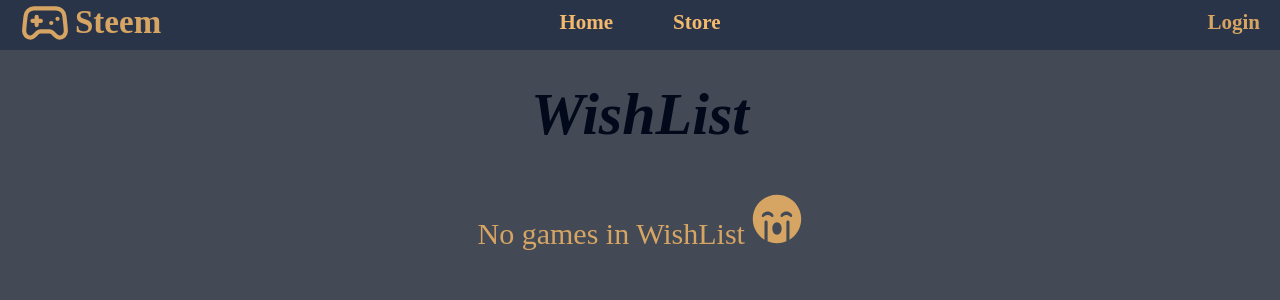
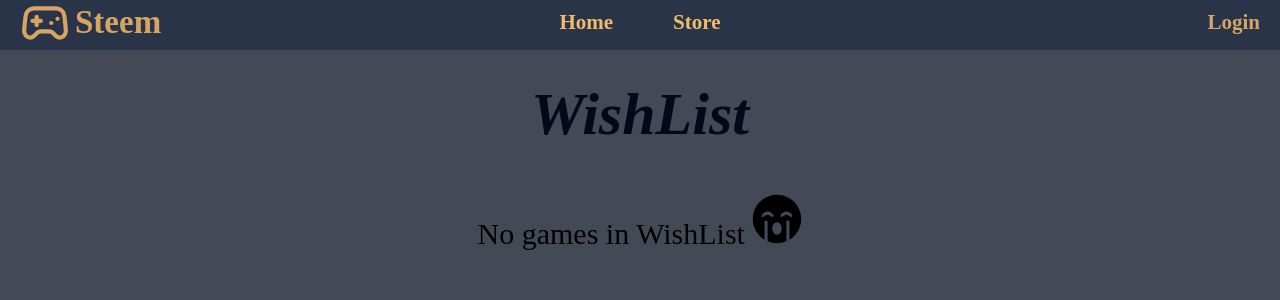
Before and after one commit to Juntakk/steem, a React (Create React App) app: page /wishlist in a window 1280 px wide. Shown: the top 300 px of the page. Built offline with nearby package versions, Linux system fonts and the light colour scheme.

Commit message:
Revert "WishList"
This reverts commit e9d633b69274df6921baedb0d3a1c0d8ebffcd6b.

```diff
--- a/src/components/content/styles/WishList.module.scss
+++ b/src/components/content/styles/WishList.module.scss
@@ -84,5 +84,4 @@
   width: 100%;
   margin-bottom: 30px;
   font-size: 2rem;
-  color: rgb(214, 164, 99);
 }
```
